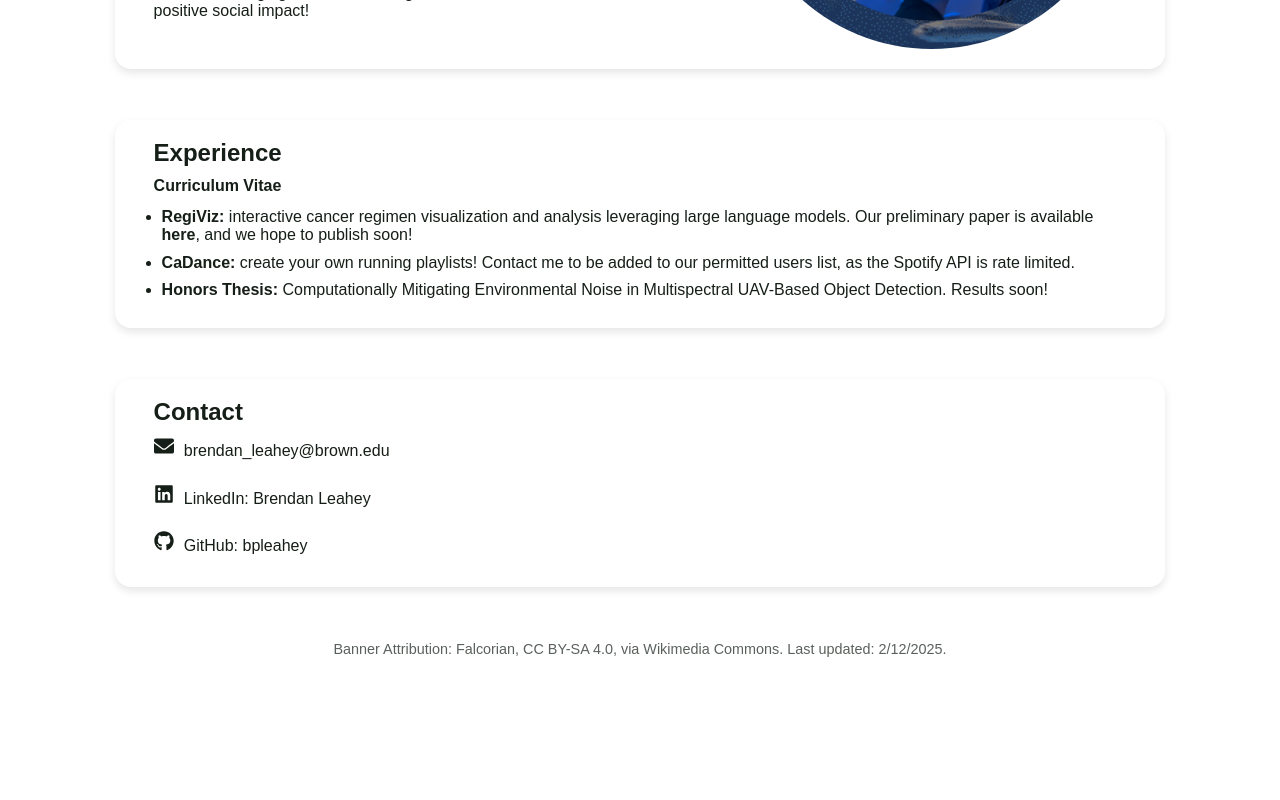
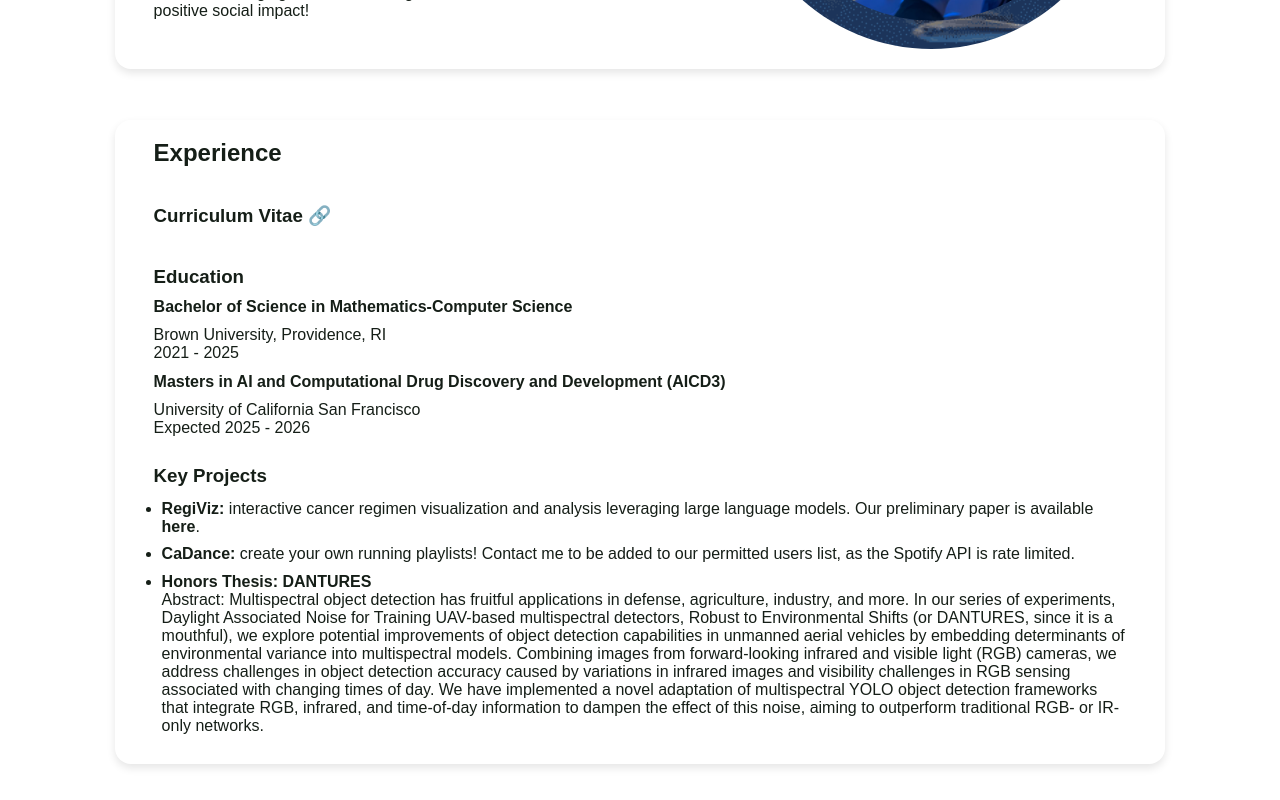
Before and after one commit to bpleahey/Personal-Website, a Next.js app in the folder personal-website/: page / in a window 1280 px wide. Shown: the part 660-1460 px from the top of the page. Before the commit the page ends 1317 px from the top, so only its background shows below. Built offline with nearby package versions, Linux system fonts and the light colour scheme.

Commit message:
updated educatation, thesis, and cv formatting

```diff
--- a/personal-website/src/app/page.tsx
+++ b/personal-website/src/app/page.tsx
@@ -10,7 +10,7 @@ export default function Home() {
         <div className={styles.headerText}>
           <h1>Brendan Leahey</h1>
           <p>
-            Computer Science and Mathematics @ Brown, Socially Responsible Deep
+            AICD3 @ UCSF, Brown CS Alum, Socially Responsible Deep
             Learning/Computer Vision
           </p>
         </div>
@@ -103,11 +103,28 @@ export default function Home() {
 
         <section id="experience" className={styles.section}>
           <h2>Experience</h2>
-
-          <a href="https://docs.google.com/document/d/1bQV_RVwBCcRxEcCuYC4jNJijqKJs7OhVvv1cActqUiU/edit?usp=sharing">
-            <strong>Curriculum Vitae </strong>
-          </a>
-
+          <br />
+          <h3>
+            <a href="https://docs.google.com/document/d/1bQV_RVwBCcRxEcCuYC4jNJijqKJs7OhVvv1cActqUiU/edit?usp=sharing">
+              <strong>Curriculum Vitae 🔗</strong>
+            </a>
+          </h3>
+          <br />
+          <h3>Education</h3>
+          <strong>Bachelor of Science in Mathematics-Computer Science</strong>
+          Brown University, Providence, RI
+          <br />
+          2021 - 2025
+          <strong>
+            Masters in AI and Computational Drug Discovery and Development
+            (AICD3)
+          </strong>
+          University of California San Francisco
+          <br />
+          Expected 2025 - 2026
+          <br />
+          <br />
+          <h3>Key Projects</h3>
           <ul>
             <li>
               <a href="https://yang2888.github.io/Regimen-demo/">
@@ -119,9 +136,8 @@ export default function Home() {
                 available{" "}
               </a>
               <a href="https://drive.google.com/file/d/1KFsmoZJq4qtSU4UIuxh3igwkvUmT014S/view?usp=sharing">
-                <strong>here</strong>,
+                <strong>here</strong>.
               </a>
-              <a> and we hope to publish soon!</a>
             </li>
             <li>
               <a href="https://cadance-deployment.vercel.app/">
@@ -131,9 +147,28 @@ export default function Home() {
               </a>
             </li>
             <li>
-              <strong>Honors Thesis:</strong> Computationally Mitigating
-              Environmental Noise in Multispectral UAV-Based Object Detection.
-              Results soon!
+              <a href="https://drive.google.com/file/d/149nFAIvZFRVQ295swum8E7VPv2zPeIgZ/view">
+                <strong>Honors Thesis: DANTURES</strong>
+              </a>
+              <br />
+              <a>
+                Abstract: Multispectral object detection has fruitful
+                applications in defense, agriculture, industry, and more. In our
+                series of experiments, Daylight Associated Noise for Training
+                UAV-based multispectral detectors, Robust to Environmental
+                Shifts (or DANTURES, since it is a mouthful), we explore
+                potential improvements of object detection capabilities in
+                unmanned aerial vehicles by embedding determinants of
+                environmental variance into multispectral models. Combining
+                images from forward-looking infrared and visible light (RGB)
+                cameras, we address challenges in object detection accuracy
+                caused by variations in infrared images and visibility
+                challenges in RGB sensing associated with changing times of day.
+                We have implemented a novel adaptation of multispectral YOLO
+                object detection frameworks that integrate RGB, infrared, and
+                time-of-day information to dampen the effect of this noise,
+                aiming to outperform traditional RGB- or IR-only networks.
+              </a>
             </li>
           </ul>
         </section>
```
